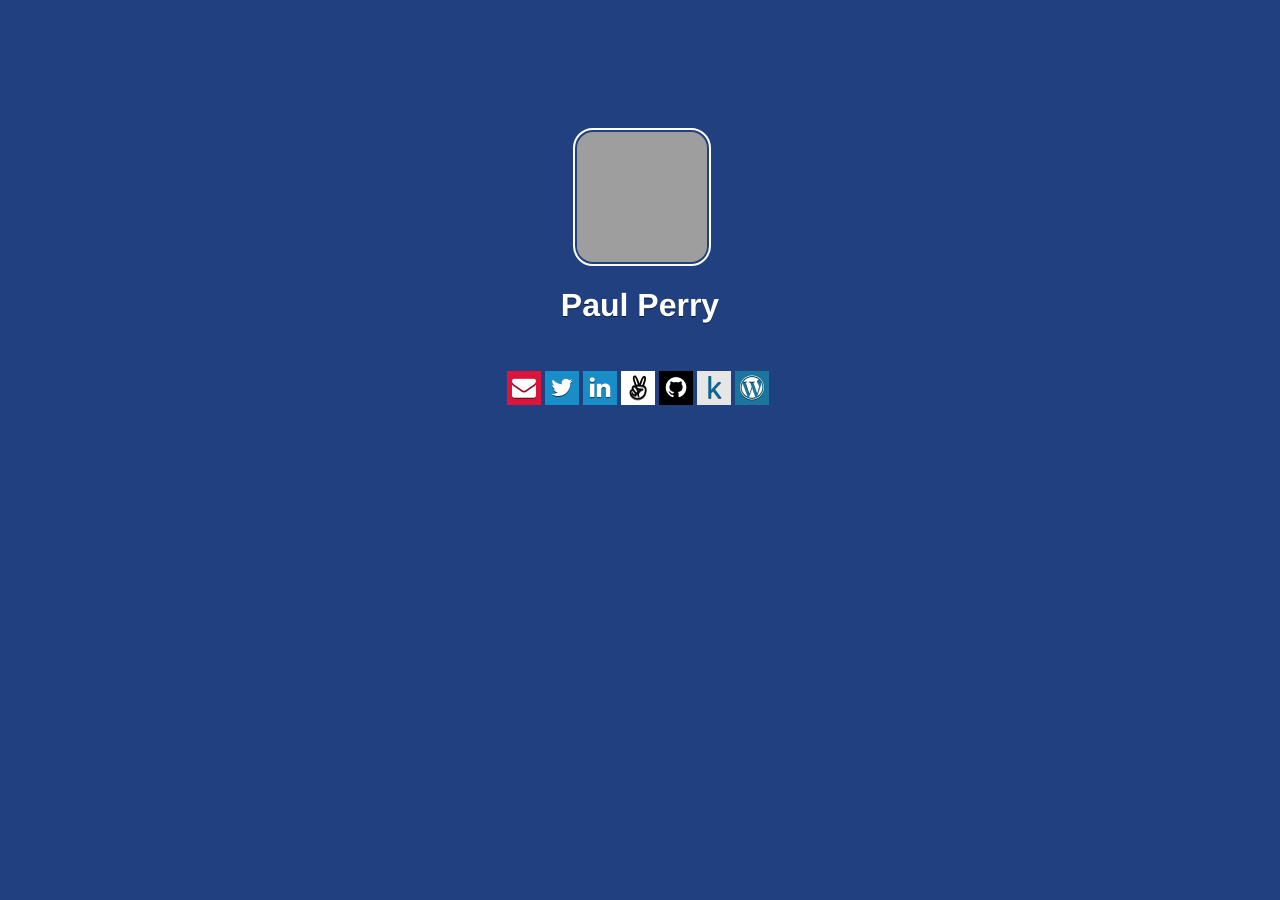
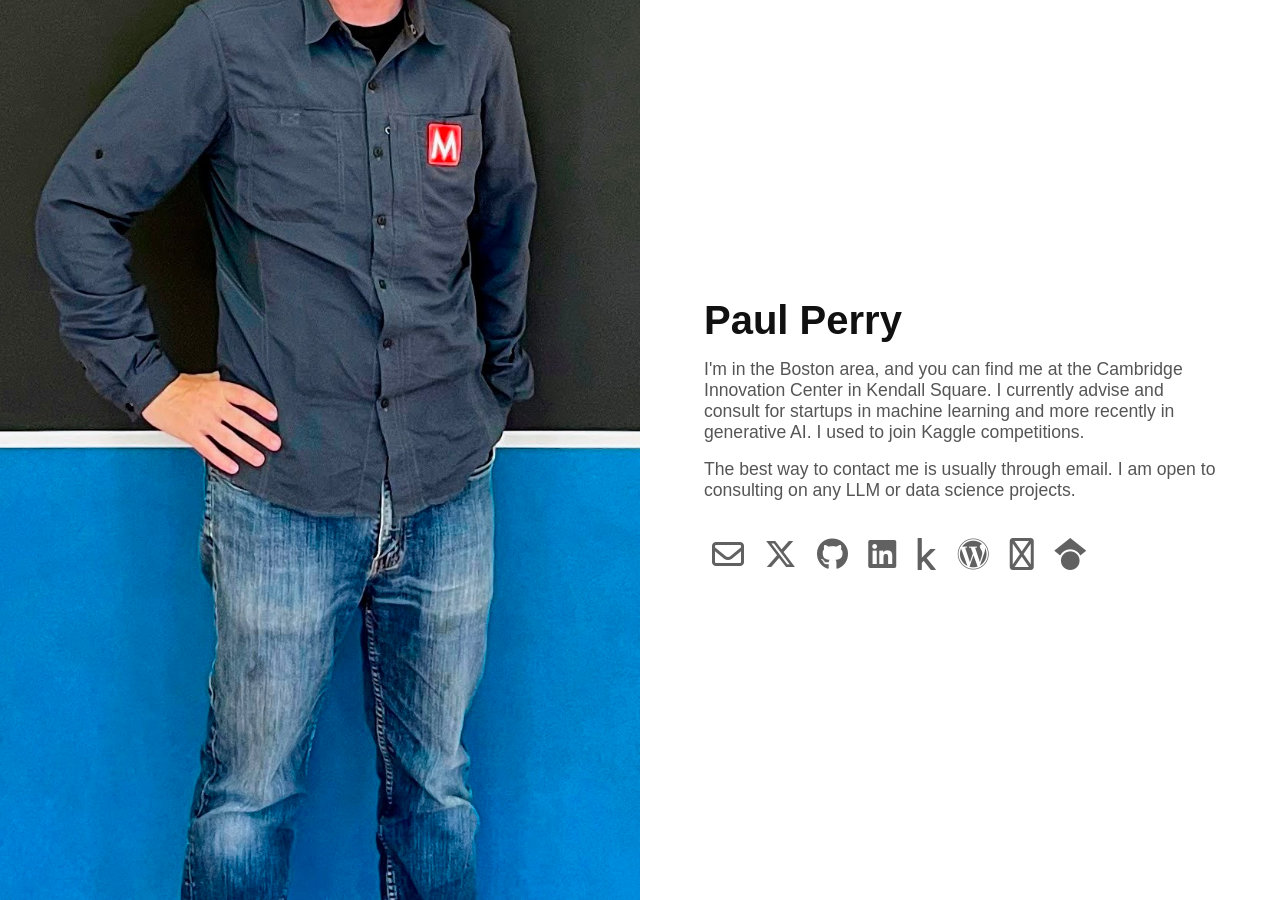
Before and after one commit to paulperry/paulperry.github.io, a Jekyll site: the page index.html, which Jekyll copies as it is, in a window 1280 px wide. Built offline with Jekyll 4.4.1, drawn with Linux system fonts in a browser that asks for light colours; nearby versions of some CDN libraries; some web fonts are replaced; grey boxes are pictures that could not be loaded.

Commit message:
new site

```diff
--- a/index.html
+++ b/index.html
@@ -1,45 +1,45 @@
----
-layout: default
----
+<!DOCTYPE html>
+<html lang="en">
+<head>
+  <meta charset="UTF-8">
+  <meta http-equiv="X-UA-Compatible" content="IE=edge">
+  <meta name="viewport" content="width=device-width, initial-scale=1.0">
+  <link rel="stylesheet" href="style/main.css">
 
-<div class="content">
-  <div class="text-center">
-<div class="img-avatar">
-<a href="http://blog.paulperry.net" class="menu">
-  <img src="https://s.gravatar.com/avatar/905bb5da397380a6c3fecf3f60c71544?s=150" class="img-avatar-top">
-  </a>
-</div>
-<a href="http://blog.paulperry.net" class="menu"><h1 class="text-center">Paul Perry</h1></a>
-<!-- <font face="arial" size="20"><a href="http://blog.paulperry.net" class="menu">paul perry</a></font> -->
-<br>
-<table style="display: inline-block">
-      <tr><td></td></tr>
-  <tr><td>
-      <a class="social mail" title="Email" href="to:bulk@paulperry.net">
-	<i class="fa fa-envelope"></i></a>
-      <a class="social" title="Twitter" href="https://twitter.com/paulperry">
-	<i class="fa fa-twitter"></i></a>
-      <a class="social" title="LinkedIn" href="https://www.linkedin.com/in/paulperry">
-	<i class="fa fa-linkedin"></i></a>
-      <a class="social angel" title="AngelList" href="http://angel.co/paulperry">
-	<i class="fa fa-angellist"></i></a>
-      <a class="social gh" title="GitHub" href="http://github.com/paulperry">
-	<i class="fa fa-github"></i></a>
-      	<a class="social tt k" title="Kaggle" href="http://www.kaggle.com/users/92295/paulperry">k</a>
-<!--	<a class="social q" title="Quantopian" href="https://www.quantopian.com/users/5312f7e2efc731bbf20000fe">
-	  <i class="fa fa-bar-chart"></i></a> -->
-	<a class="social wp" title="Wordpress" href="http://blog.paulperry.net/">
-	  <i class="fa fa-wordpress"></i></a>
-<!--	<a class="social rss" title="RSS" href="http://blog.paulperry.net/feed/">
-	<i class="fa fa-rss"></i></a> -->
-	<!-- <a class="social gp" title="Google Plus" href="https://plus.google.com/"><i class="fa fa-google-plus"></i></a> -->
-<!--	<a class="social delicious" title="Delicious" href="https://delicious.com/paulperry"><i class="fa fa-delicious"></i></a>
-	<a class="social" title="Meetup" href="http://www.meetup.com/members/10584709/"><i class="fa fa-credit-card"></i></a>
-	<a class="social slide" title="SlideShare" href="http://www.slideshare.net/paulperry"><i class="fa fa-slideshare"></i></a>
-	<a class="social one tt" title="OneName" href="https://onename.com/paulperry">1</i></a> -->
-	<!-- other: stack-overflow, openid, youtube, hackernews, soundcloud, trello,
-	  dropbox, skype, amazon, foursquare, -->
-  </td></tr>
-</table>
-</div>
-</div>
+  <script src="https://kit.fontawesome.com/d669c29818.js" crossorigin="anonymous"></script>
+
+  <title>Paul Perry</title>
+</head>
+<body>
+  <div class="container">
+    <div class="header">
+    </div>
+    <div class="info">
+      <div class="info-wrapper">
+        <h1>Paul Perry</h1>
+        <p>I'm in the Boston area, and you can find me at the Cambridge
+        Innovation Center in Kendall Square. I currently advise and
+        consult for startups in machine learning and more recently in
+        generative AI. I used to join Kaggle competitions.
+	</p>
+
+        <p>The best way to contact me is usually through email. I am
+        open to consulting on any LLM or data science projects.</p>
+        <div class="info-links">
+          <a class="icon" title="Email" href="mailto:bulk@paulperry.net"><i class="far fa-envelope"></i></a>
+	  <a class="icon" title="X" href="https://twitter.com/paulperry"><i class="fab fa-x-twitter"></i></a>
+	  <!-- <i class="fa-brands fa-square-x-twitter"></i> -->
+          <a class="icon" title="GitHub" href="https://github.com/paulperry"><i class="fab fa-github"></i></a>
+          <a class="icon" title="LinkedIn" href="https://www.linkedin.com/in/paulperry"><i class="fab fa-linkedin"></i></a>
+	  <a class="icon" title="Kaggle" href="https://www.kaggle.com/paulperry"><i class="fab fa-kaggle"></i></a>
+	  <a class="icon" title="Wordpress" href="http://blog.paulperry.net/"><i class="fab fa-wordpress"></i></a>
+	  <a class="icon" title="RSS" href="http://blog.paulperry.net/feed/"><i class="far fa-rss"></i></a>
+	   <a class="icon" title="Google Scholar" href="https://scholar.google.com/citations?hl=en&user=hEW2X1MAAAAJ"><i class="fa-brands fa-google-scholar"></i></a>
+<!-- 	  <i class="fa-brands fa-threads"></i>
+	  <i class="fa-brands fa-bluesky"></i> -->
+        </div>
+      </div>
+    </div>
+  </div>
+</body>
+</html>
--- /dev/null
+++ b/style/main.css
@@ -0,0 +1,140 @@
+/* @import url('https://fonts.googleapis.com/css2?family=Poppins:wght@400;700&display=swap'); */
+@import url("https://use.typekit.net/uju0sxm.css");
+
+:root {
+  --primary: #616161;
+  --main-text-col: #555555;
+  --header-col: #111111;
+}
+
+
+* {
+  margin: 0;
+  padding: 0;
+  box-sizing: border-box;
+  /* font-family: 'Poppins', sans-serif; */
+  font-family: 'calluna-sans', sans-serif;
+}
+
+p {
+  font-size: 1.1rem;
+  font-weight: 400;
+  color: var(--main-text-col);
+}
+
+h1 {
+  font-size: 2.5rem;
+  font-weight: 700;
+  color: var(--header-col);
+
+  margin-bottom: 2rem;
+
+  font-family: 'poppins', sans-serif !important;
+}
+
+.container {
+  width: 100%;
+  height: 100vh;
+  display: grid;
+  grid-template-columns: 1fr 1fr;
+}
+
+.header {
+  width: 100%;
+  height: 100%;
+  background-image: url('/img/POPstanding2.jpg');
+  background-size: cover;
+  background-position: center;
+}
+
+.info {
+  width: 100%;
+  height: 100%;
+  display: flex;
+  flex-direction: column;
+  justify-content: center;
+  align-items: center;
+}
+
+.info-wrapper {
+  width: 80%;
+}
+
+/* make links grey */
+a {
+  color: var(--primary);
+  /* make underline 50% opacity */
+  /* text-decoration: none; */
+  /* transition: all 0.3s ease-in-out; */
+}
+
+a.button {
+  font-weight: 700;
+  display: inline-block;
+  padding: 0.5rem 1rem;
+  border: 2px solid var(--primary);
+  text-decoration: none;
+  color: var(--primary);
+
+  font-family: 'poppins', sans-serif !important;
+}
+
+a.icon {
+  font-weight: 700;
+  font-size: 2rem;
+  display: inline-block;
+  padding: 0rem 0.5rem;
+  border: 0px solid var(--primary);
+  text-decoration: none;
+  color: var(--primary);
+
+  /* translate down slightly */
+  transform: translateY(0.25rem);
+}
+
+i.icon {
+  font-size: 2rem;
+  margin-left: 0.5rem;
+  margin-right: 0.5rem;
+  color: var(--primary);
+
+}
+
+a.button:hover {
+  background: var(--primary);
+  color: white;
+}
+
+a.icon:hover {
+  background: var(--primary);
+  color: white;
+}
+
+.info-wrapper > * {
+  margin-bottom: 1rem;
+}
+
+.info-links {
+  margin: 2rem 0;
+}
+
+@media screen and (max-width: 800px) {
+  .container {
+    grid-template-columns: 1fr;
+  }
+
+  .header {
+    height: 100vh;
+    max-height: 100vw;
+  }
+
+  .info {
+    display: block;
+  }
+
+  .info-wrapper {
+    margin: 5rem auto;
+  }
+
+
+}
```
Also changed, not shown: img/POPstanding.jpg (added), img/POPstanding2.jpg (added).
